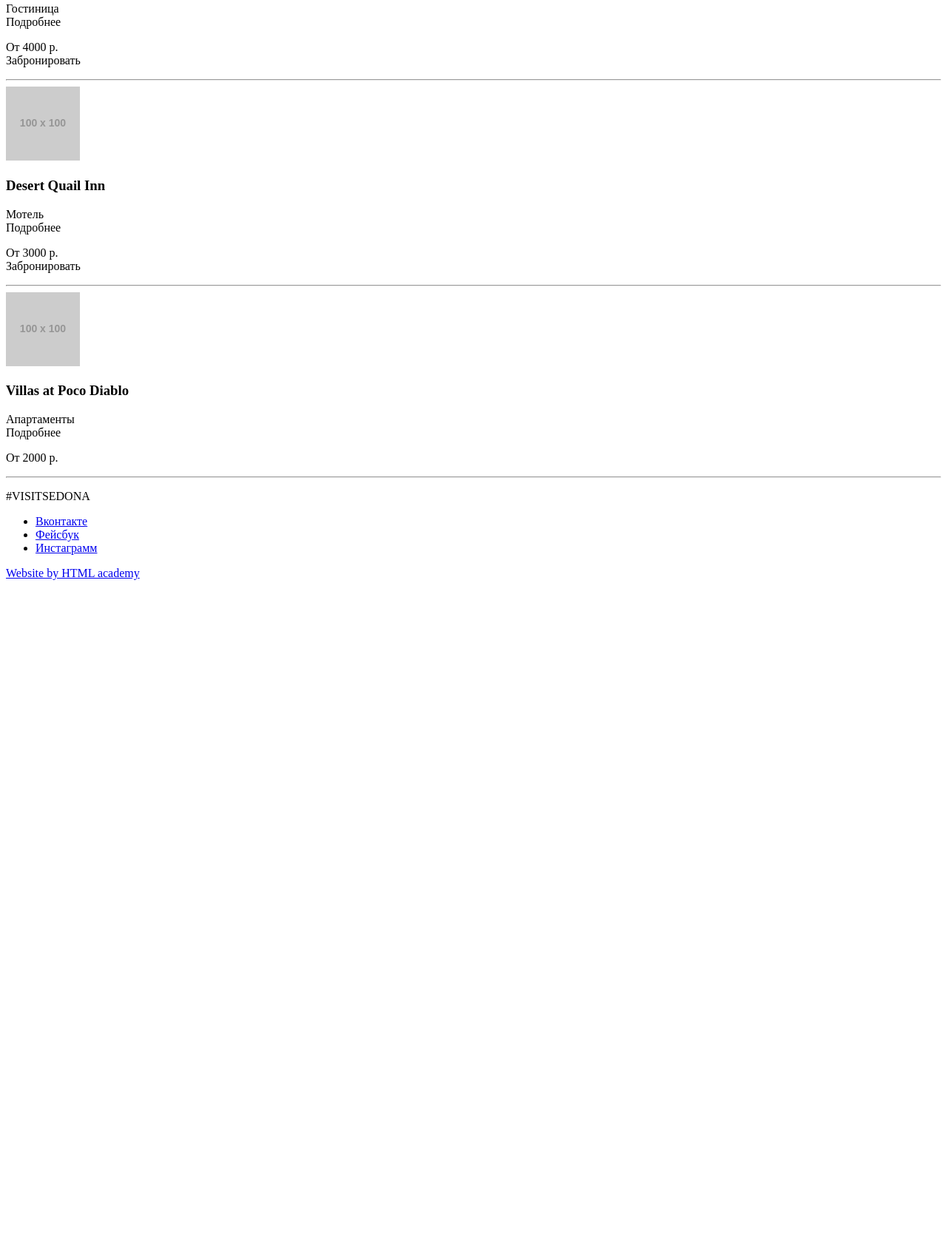
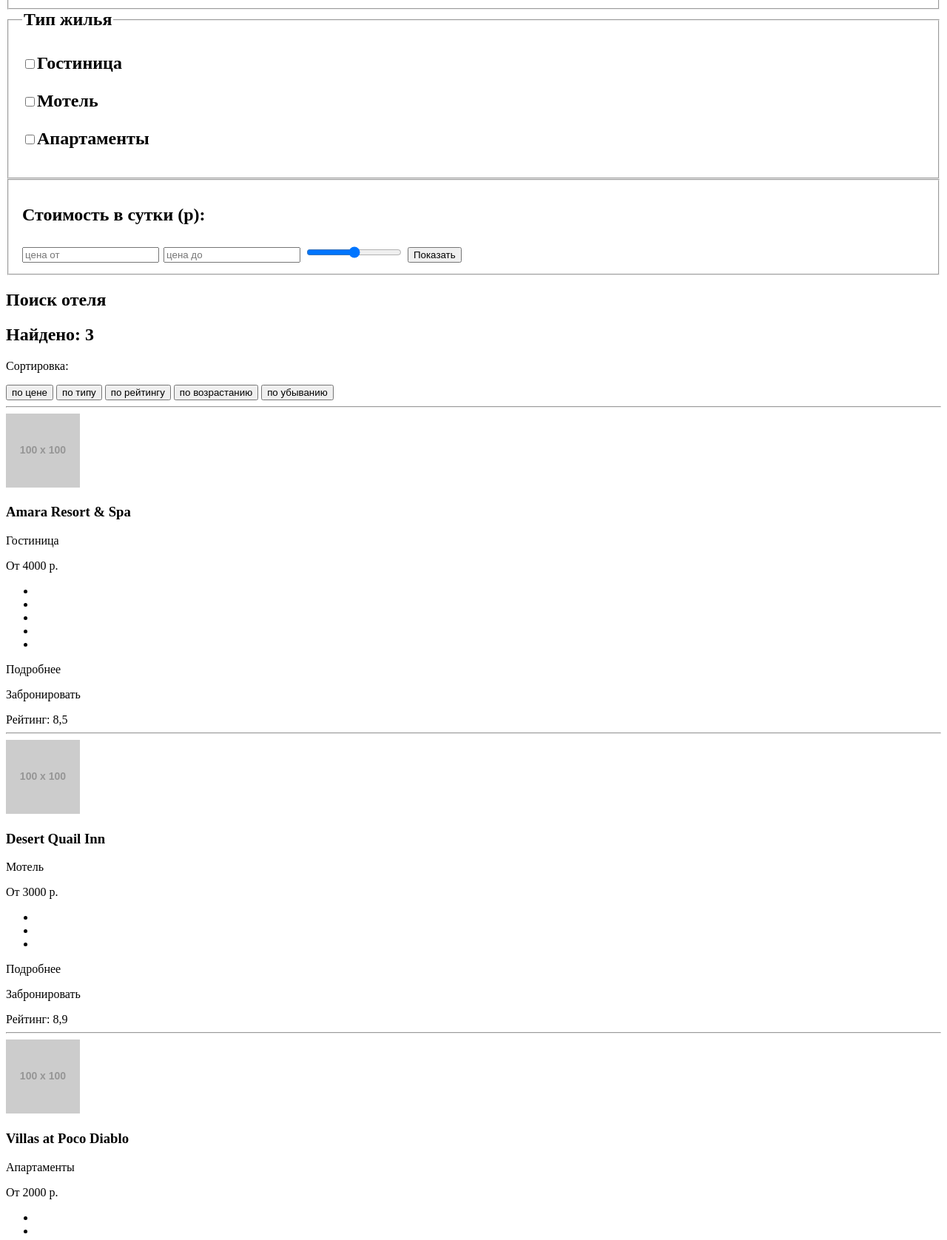
Before and after one commit to mikhaylov-alex/568755-sedona, a plain HTML site: page hotels.html in a window 1280 px wide. Shown: the part 555-2231 px from the top of the page at 74% size. Before the commit the page ends 1355 px from the top, so only its background shows below. Drawn offline with Linux system fonts and the light colour scheme; placeholder pictures from the web are drawn by us.

Commit message:
корректировки, добавлены формы,
результаты поиска отелей обернуты в div;
добавлены стрелки в сортировку;
добавлен рейтинг;
добавлены оценки

```diff
--- a/hotels.html
+++ b/hotels.html
@@ -19,60 +19,119 @@
       </header>
 
     <main>
-      <!-- Тут будет форма поиска -->
-      <!--
+
       <h2 class="hidden">Поиск отеля<h2>
-        <form>
+        <form class="search">
         <fieldset class="form-infrastructure">
-          <h3>Инфраструктура</h3>
+          <legend>Инфраструктура</legend>
           <p><input type="checkbox">Бассейн</p>
           <p><input type="checkbox">Парковка</p>
           <p><input type="checkbox">Wi-Fi</p>
         </fieldset>
         <fieldset class="form-housetype">
-          <h3>Тип жилья</h3>
+          <legend>Тип жилья</legend>
           <p><input type="checkbox">Гостиница</p>
           <p><input type="checkbox">Мотель</p>
           <p><input type="checkbox">Апартаменты</p>
         </fieldset>
-        <!-- Тут будет часть формы с поиском по цене
+        <fieldset class="form-search">
+            <p>Стоимость в сутки (р):</p>
+            <input type="text" name="search-price-from" placeholder="цена от">
+            <input type="text" name="search-price-from" placeholder="цена до">
+            <input type="range" name="search-price-value" placeholder="цена" min="0" max="4000" step="1000" multiple="2">
+            <input type="button" name="search-results" value="Показать">
+            </fieldset>
         </form>
-      -->
-      <article>
-        <p><b>Найдено: 3</b></p>
+
+      <h2>Поиск отеля</h2>
+      <article class="sort">
+        <h2>Найдено: 3</h2>
         <p>Сортировка:</p>
         <input type="button" value="по цене">
         <input type="button" value="по типу">
         <input type="button" value="по рейтингу">
+        <input type="button" value="по возрастанию">
+        <input type="button" value="по убыванию">
       </article>
 
 
   <hr>
       <div>
         <article>
-          <img src="http://placehold.it/100x100" alt="photo-1">
-          <h3>Amara Resort & Spa</h3>
-          <p>Гостиница<br>
-            <a>Подробнее</a></p>
-          <p>От 4000 р.<br>
-          <a>Забронировать</a></p>
+           <div class="hotel">
+               <div class="hotel-photo">
+                  <img src="http://placehold.it/100x100" alt="photo-1">
+                </div>
+
+               <div class="hotel-info">
+                <h3>Amara Resort & Spa</h3>
+                  <p>Гостиница</p>
+                    <p>От 4000 р.</p>
+                        <ul class="stars">
+                            <li></li>
+                            <li></li>
+                            <li></li>
+                            <li></li>
+                            <li></li>
+                        </ul>
+                </div>
+
+                  <div class="hotel-order">
+                    <p><a class="button">Подробнее</a></p>
+                      <p><a class="button">Забронировать</a></p>
+                        <span class="rating">Рейтинг: 8,5</span>
+                </div>
+          </div>
         </article>
   <hr>
         <article>
-           <img src="http://placehold.it/100x100" alt="photo-2">
+        <div class="hotel">
+           <div class="hotel-photo">
+            <img src="http://placehold.it/100x100" alt="photo-2">
+            </div>
+
+            <div class="hotel-info">
           <h3>Desert Quail Inn</h3>
-          <p>Мотель<br>
-            <a>Подробнее</a></p>
-          <p>От 3000 р.<br>
-          <a>Забронировать</a></p>
+            <p>Мотель</p>
+            <p>От 3000 р.</p>
+            <ul class="stars">
+                <li></li>
+                <li></li>
+                <li></li>
+            </ul>
+            </div>
+
+            <div class="hotel-order">
+            <p><a>Подробнее</a></p>
+          <p><a>Забронировать</a></p>
+            <span class="rating">Рейтинг: 8,9</span>
+            </div>
+          </div>
         </article>
+
   <hr>
         <article>
+        <div class="hotel">
+           <div class="hotel-photo">
            <img src="http://placehold.it/100x100" alt="photo-3">
+            </div>
+
+            <div class="hotel-info">
           <h3>Villas at Poco Diablo</h3>
-          <p>Апартаменты<br>
-            <a>Подробнее</a></p>
-          <p>От 2000 р.<br>
+          <p>Апартаменты<p>
+            <p>От 2000 р.</p>
+            <ul class="stars">
+                <li></li>
+                <li></li>
+            </ul>
+            </div>
+
+            <div class="hotel-order">
+            <p><a>Подробнее</a></p>
+            <p><a>Забронировать</a></p>
+            <span class="rating">Рейтинг: 9,2</span>
+            </div>
+          </div>
         </article>
       </div>
   <hr>
@@ -80,13 +139,13 @@
 
           <footer>
           <p>#VISITSEDONA</p>
-          <div class="footer-social">
+          <article class="footer-social">
               <ul>
                   <li><a class="social-button" href="#">Вконтакте</a></li>
                   <li><a class="social-button" href="#">Фейсбук</a></li>
                   <li><a class="social-button" href="#">Инстаграмм</a></li>
               </ul>
-          </div>
+          </article>
           <p class="footer-copyright">
               <a href="/intensive/htmlcss">Website by HTML academy</a>
           </p>
```
